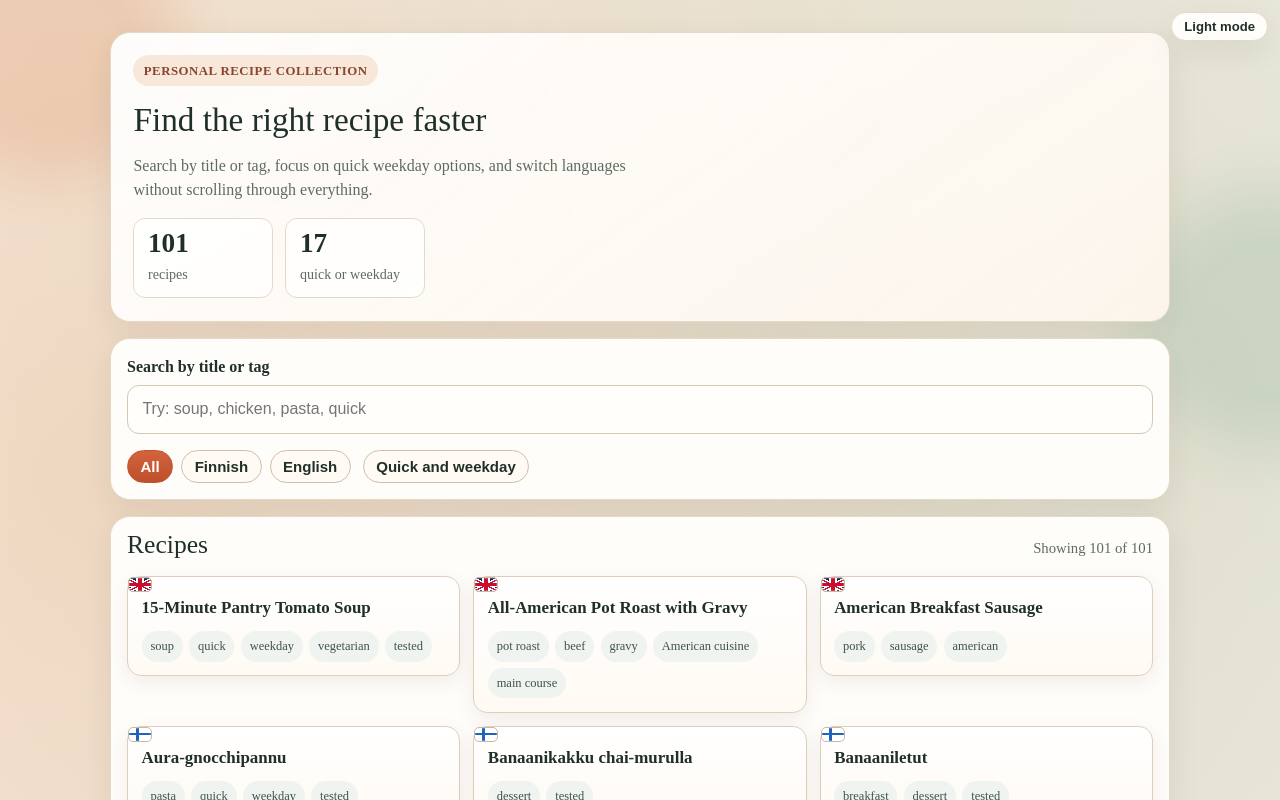
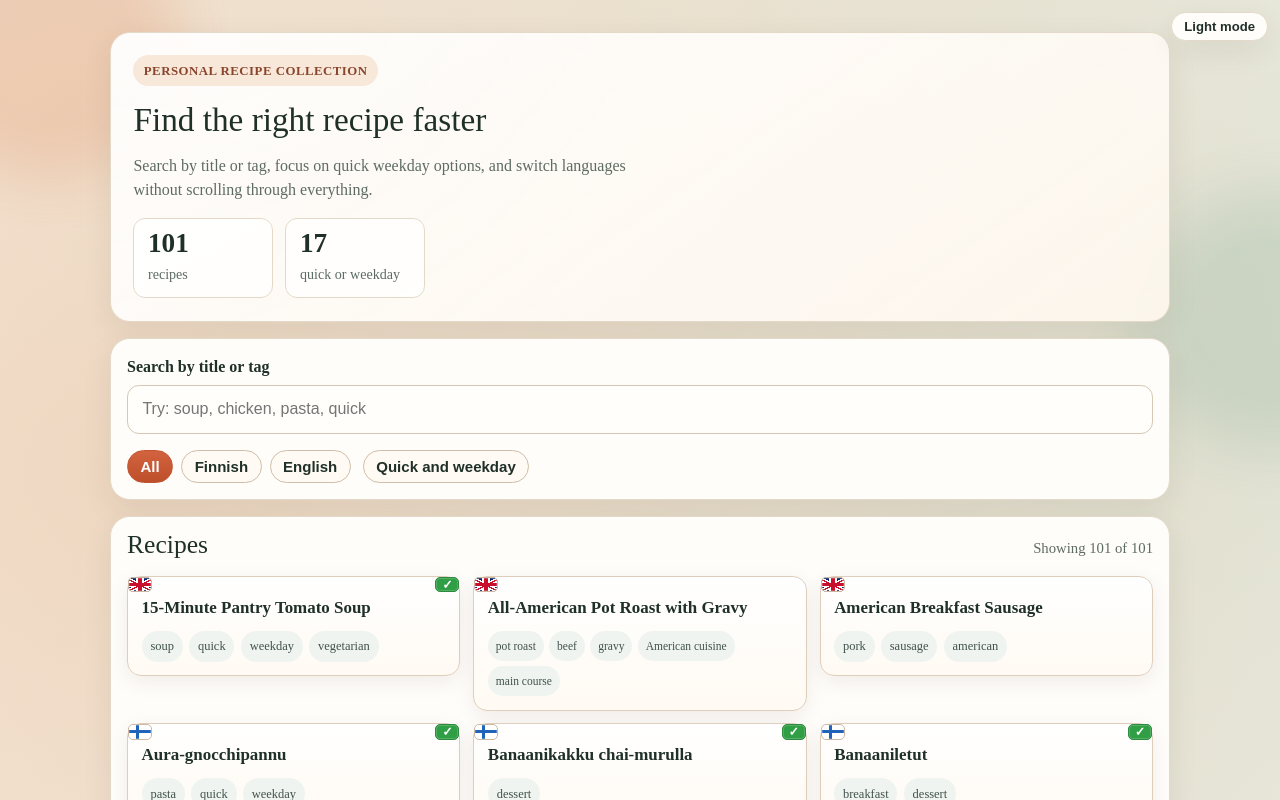
Before and after one commit to vililahtevanoja/recipes, a SvelteKit app: page / in a window 1280 px wide. Shown: the top 800 px of the page. Built offline with nearby package versions, Linux system fonts and the light colour scheme.

Commit message:
implement 'tested' checkmark

```diff
--- a/src/app.css
+++ b/src/app.css
@@ -253,7 +253,7 @@ a {
 }
 
 .recipe-link {
-  @apply grid h-full gap-3 px-[0.85rem] pb-[0.85rem] pt-[1.25rem] no-underline;
+  @apply relative grid h-full gap-3 px-[0.85rem] pb-[0.85rem] pt-[1.25rem] no-underline;
 }
 
 .recipe-card:hover {
@@ -267,6 +267,18 @@ a {
 
 .language-flag-corner {
   @apply pointer-events-none absolute left-0 top-0;
+}
+
+.tested-checkmark {
+  @apply inline-flex h-[0.95rem] w-[1.5rem] items-center justify-center rounded-[5px] border border-[#2b8a3e] bg-[#2f9e44] text-white;
+  box-shadow: inset 0 0 0 1px rgba(255, 255, 255, 0.18);
+  font-size: 0.78rem;
+  font-weight: 700;
+  line-height: 1;
+}
+
+.tested-checkmark-corner {
+  @apply pointer-events-none absolute right-0 top-0;
 }
 
 .language-flag[data-lang='fi'] {
@@ -297,6 +309,22 @@ a {
 
 .tag-list li {
   @apply rounded-full bg-[#f0f4f0] px-[0.55rem] py-[0.2rem] text-[0.78rem] text-[#40524a];
+}
+
+.tag-list-compact {
+  @apply gap-[0.33rem];
+}
+
+.tag-list-compact li {
+  @apply px-[0.5rem] py-[0.18rem] text-[0.72rem];
+}
+
+.tag-list-dense {
+  @apply gap-[0.28rem];
+}
+
+.tag-list-dense li {
+  @apply px-[0.43rem] py-[0.15rem] text-[0.67rem];
 }
 
 .recipe-page {
--- a/src/routes/RecipeListItem.svelte
+++ b/src/routes/RecipeListItem.svelte
@@ -8,6 +8,11 @@
     tags: string[]
   }>()
 
+  const isTestedTag = (tag: string) => tag.trim().toLowerCase() === 'tested'
+  const hasTestedTag = $derived(tags.some((tag: string) => isTestedTag(tag)))
+  const displayTags = $derived(tags.filter((tag: string) => !isTestedTag(tag)))
+  const compactTags = $derived(displayTags.length >= 5)
+  const denseTags = $derived(displayTags.length >= 8)
   const languageCode = $derived(lang.toLowerCase() === 'fi' ? 'fi' : 'en')
   const languageLabel = $derived(lang.toLowerCase() === 'fi' ? 'Finnish' : 'English')
 </script>
@@ -16,12 +21,21 @@
   <a href={resolve(`/recipes/${recipeId}`)} class="recipe-link">
     <h3>{title}</h3>
 
-    {#if tags.length > 0}
-      <ul class="tag-list" aria-label="Recipe tags">
-        {#each tags as tag, index (`${tag}-${index}`)}
+    {#if displayTags.length > 0}
+      <ul
+        class="tag-list"
+        class:tag-list-compact={compactTags}
+        class:tag-list-dense={denseTags}
+        aria-label="Recipe tags"
+      >
+        {#each displayTags as tag, index (`${tag}-${index}`)}
           <li>{tag}</li>
         {/each}
       </ul>
+    {/if}
+
+    {#if hasTestedTag}
+      <span class="tested-checkmark tested-checkmark-corner" role="img" aria-label="Tested recipe">✓</span>
     {/if}
 
     <span class="language-flag language-flag-corner" data-lang={languageCode} role="img" aria-label={languageLabel}
```
